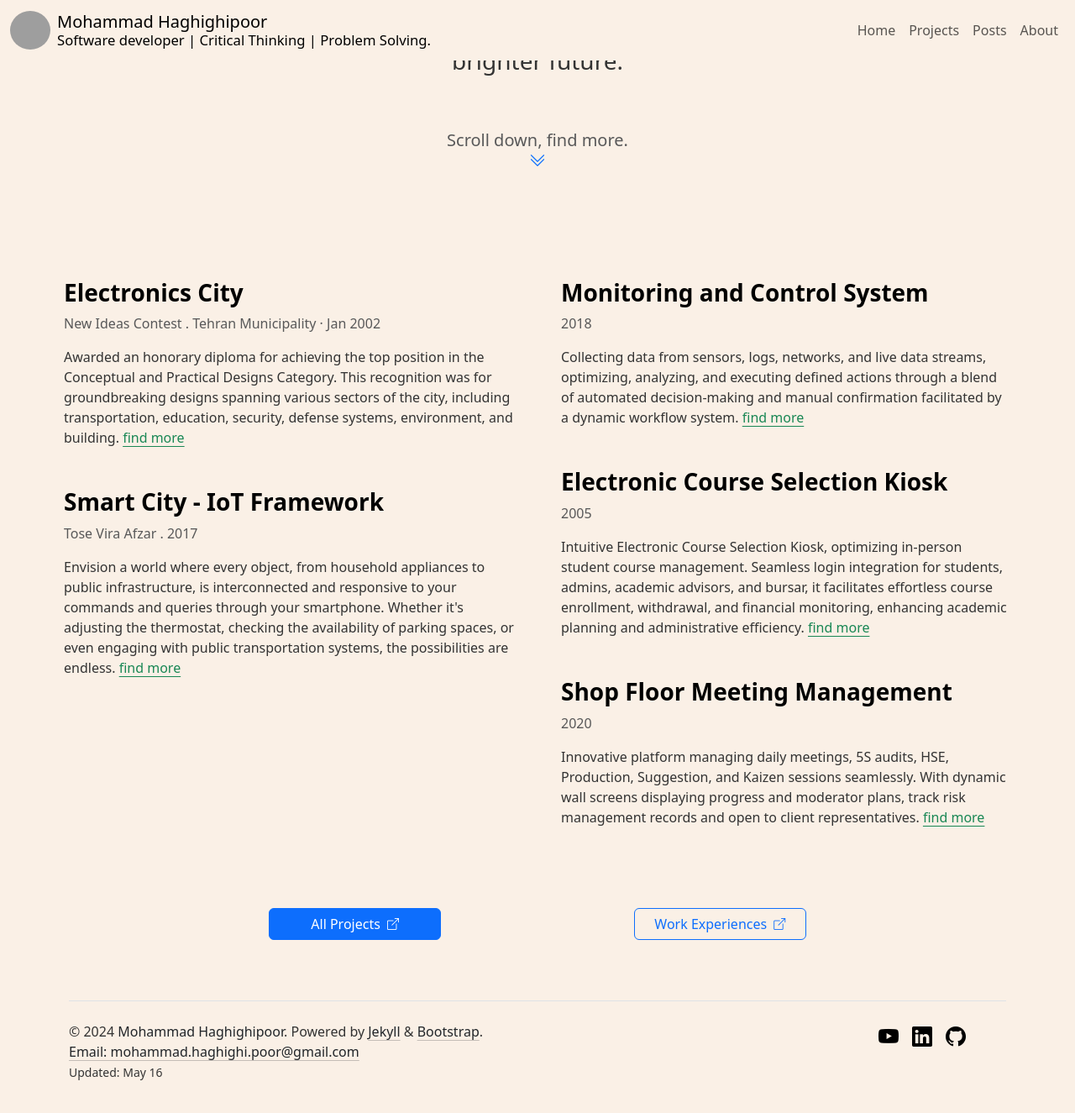
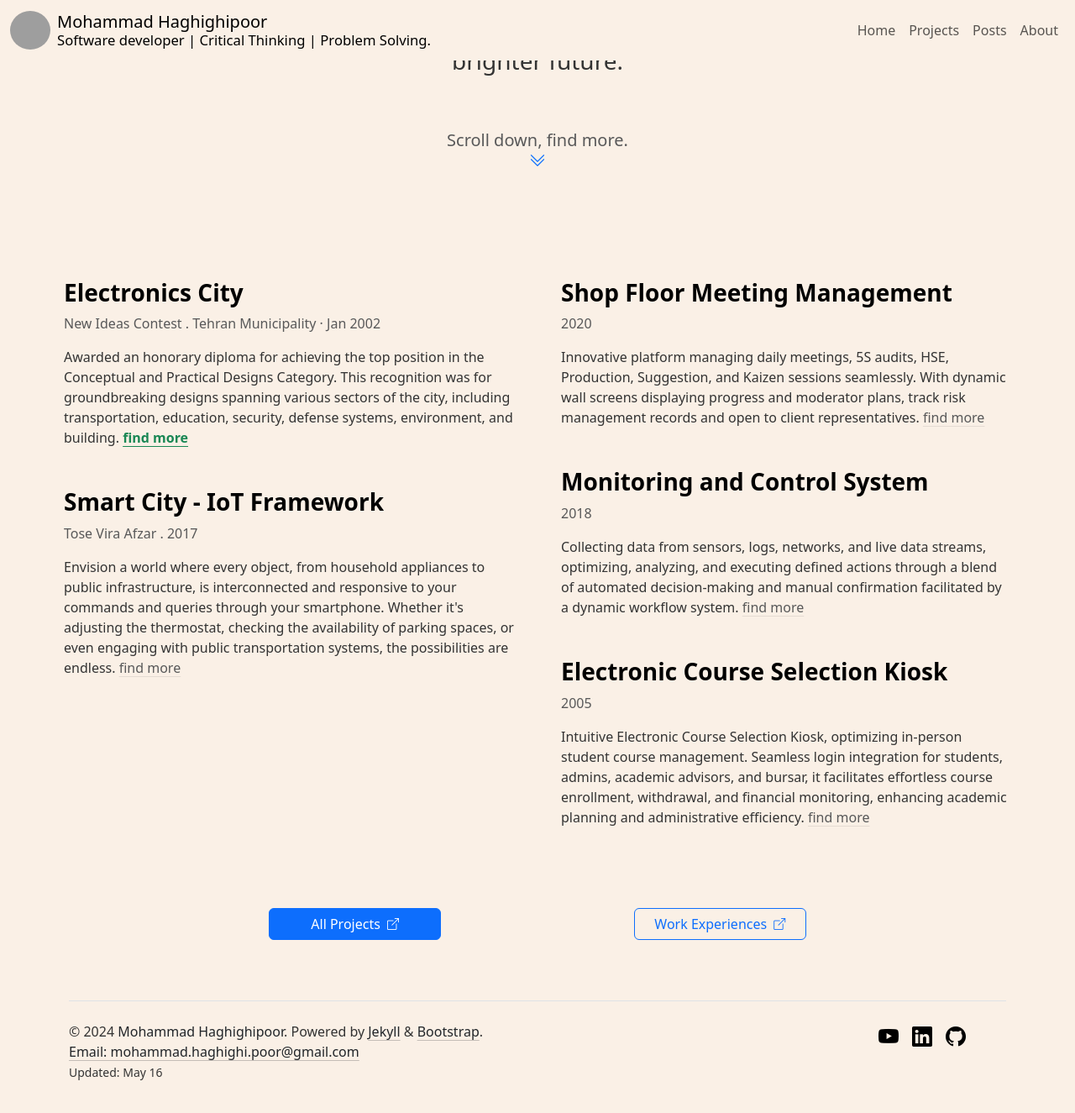
Before and after one commit to ohampro/ohampro.github.io, a Jekyll site: the page built from index.html, in a window 1280 px wide and 1400 px high, scrolled down 404 px. Shown: the top 1325 px of the window at 84% size. Built offline with Jekyll 4.4.1, drawn with Linux system fonts in a browser that asks for light colours; grey boxes are pictures that could not be loaded.

Commit message:
Fixes item sort, mute under_construction

```diff
--- a/_includes/minimal_view.html
+++ b/_includes/minimal_view.html
@@ -25,7 +25,7 @@
     <p>
         {{ include.excerpt }}
         {% if include.content.size > 0 %}
-            <a class="link-dark1 link-success link-offset-2 link-opacity-50-hover "
+            <a class="link-dark1 {% if include.content contains 'under_construction_message' %}text-muted link-dark link-underline-opacity-10{% else %}link-success fw-bold{% endif %} link-offset-2 link-opacity-50-hover"
                 href="{{ include.url }}">
                 find more
             </a>
--- a/_includes/under_construction.html
+++ b/_includes/under_construction.html
@@ -1,3 +1,3 @@
-<div class="center-main fw-meduim fs-4 text-success">
+<div class="center-main fw-meduim fs-4 text-success under_construction_message">
     {{ site.under_construction_message }}
 </div>
--- a/index.html
+++ b/index.html
@@ -17,7 +17,7 @@ layout: default
         {% include home_section.html
             id = 'section_projects'
             type = 'projects'
-            select = "sensors_mgm, course_selection_kiosk, shop_floor_meeting"
+            select = "shop_floor_meeting, sensors_mgm, course_selection_kiosk"
         %}
     </div>
 </div>
```
